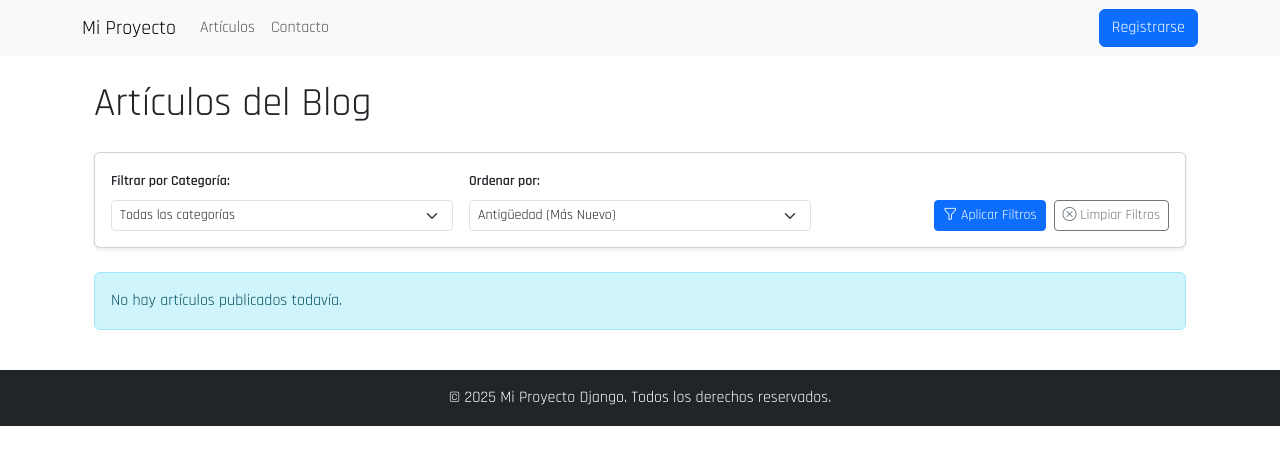
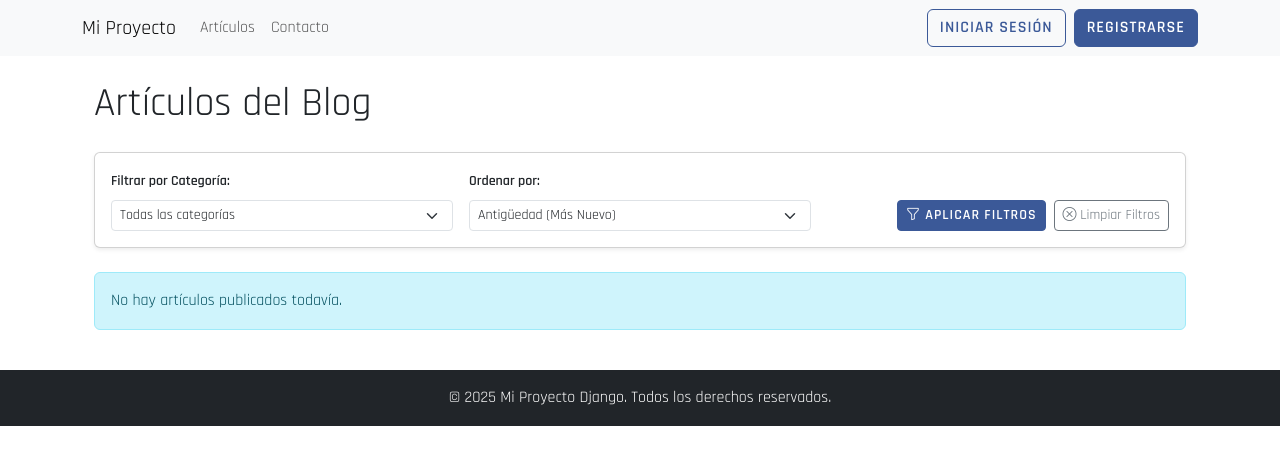
Before and after one commit to adrian-holzer/blog_informatorio, a Django app: page /articulos in a window 1280 px wide. Shown: the top 465 px of the page. Run offline with Django 5.2, Linux system fonts and the light colour scheme; data that the repository does not hold is empty.

Commit message:
feat(styles): implementacion del diseño base de los botones

```diff
--- a/static/css/style.css
+++ b/static/css/style.css
@@ -29,3 +29,51 @@
 .card:hover {
     transform: translateY(-5px); /* Ahora salta 5px (antes 3px) */
 }
+
+/* ========================================================================= */
+/* 4. DISEÑO DE BOTONES (Paso 55) */
+/* ========================================================================= */
+
+/* 4.1 Botón Primario */
+.btn-primary {
+    /* Estilos generales */
+    background-color: #3b5998; /* Azul sólido */
+    border-color: #3b5998;
+    font-family: 'Rajdhani', sans-serif;
+    font-weight: 600;
+    text-transform: uppercase;
+    letter-spacing: 1px;
+    transition: all 0.3s ease;
+}
+
+.btn-primary:hover,
+.btn-primary:focus {
+    /* Efecto al interactuar */
+    background-color: #2d4373; /* Azul más oscuro */
+    border-color: #2d4373;
+    transform: translateY(-1px);
+    box-shadow: 0 4px 6px rgba(0, 0, 0, 0.1);
+}
+
+/* 4.2 Botón Secundario (Outline Light) */
+.btn-outline-light {
+    /* Estilos generales para que se vea bien en la barra CLARA */
+    font-family: 'Rajdhani', sans-serif;
+    font-weight: 600;
+    text-transform: uppercase;
+    letter-spacing: 1px;
+    transition: all 0.3s ease;
+    /* Corrección de color de texto para el fondo CLARO */
+    color: #3b5998;
+    border-color: #3b5998;
+}
+
+.btn-outline-light:hover,
+.btn-outline-light:focus {
+    /* Estilos al pasar el ratón o enfocar */
+    color: white; /* El texto se vuelve blanco */
+    background-color: #3b5998; /* El fondo se llena del color primario */
+    border-color: #3b5998;
+    transform: translateY(-1px);
+    box-shadow: 0 4px 6px rgba(0, 0, 0, 0.1);
+}
```
